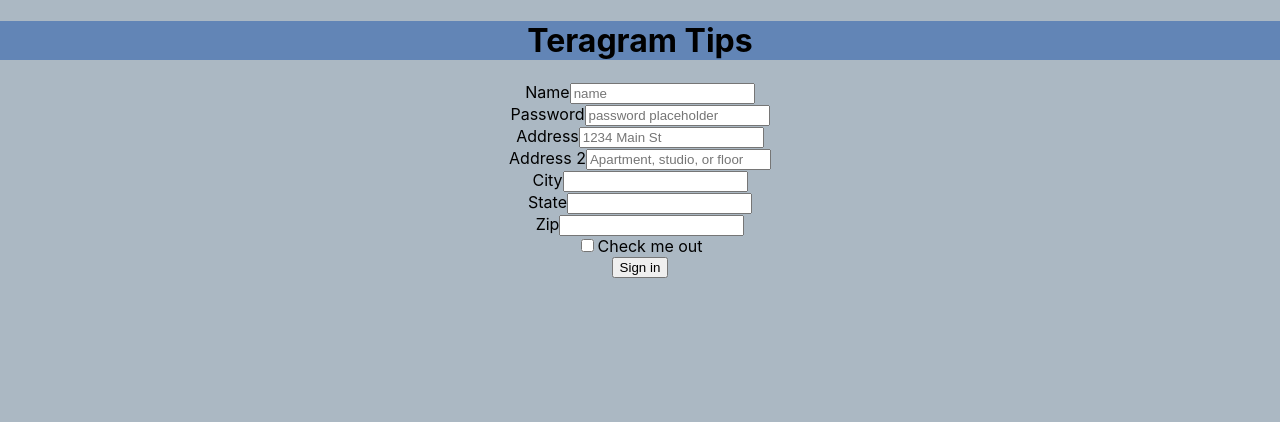
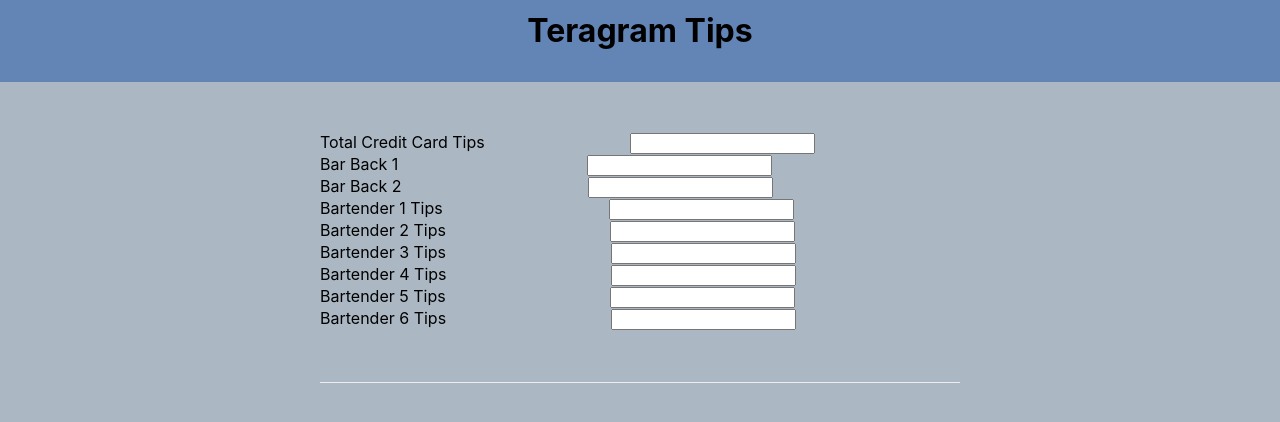
Before and after one commit to afrochef22/tipzee, a React (Create React App) app: page / in a window 1280 px wide. Shown: the top 422 px of the page. Built offline with nearby package versions, Linux system fonts and the light colour scheme.

Commit message:
A little progress on form

```diff
--- a/src/App.js
+++ b/src/App.js
@@ -1,15 +1,14 @@
-import Header from './components/Header';
-import TipsForm from './components/TipForm';
-
+import React from "react";
+import Header from "./components/Header";
+import TipsForm from "./components/TipForm";
 
 function App() {
-  return (
-    <div>
-    <Header />
-    <TipsForm />
-    </div>
-
-  );
+	return (
+		<React.Fragment>
+			<Header />
+			<TipsForm />
+		</React.Fragment>
+	);
 }
 
 export default App;
--- a/src/components/Header.css
+++ b/src/components/Header.css
@@ -1,4 +1,7 @@
 .App {
-  text-align: center;
-  background: #6285b6;
+	text-align: center;
+	background: #6285b6;
+	top: 0px;
+	margin-top: -20px;
+	padding: 10px;
 }
--- /dev/null
+++ b/src/components/TipForm.css
@@ -0,0 +1,24 @@
+.container {
+	width: 500px;
+
+	margin-top: 1000px;
+}
+
+.border {
+	background-color: #6285b6;
+	/* width: 50%; */
+	margin: 20px auto;
+	border-radius: 5px;
+}
+
+.row-content {
+	padding: 50px 0;
+	border-bottom: 1px ridge;
+	min-height: 200px;
+	width: 50%;
+	margin: auto;
+}
+
+.float {
+	float: left;
+}
--- a/src/components/TipForm.js
+++ b/src/components/TipForm.js
@@ -1,71 +1,90 @@
-import { Form, Row, Col, FormGroup, Input, Label, Button } from "reactstrap";
+import {
+	Form,
+	Row,
+	Col,
+	FormGroup,
+	Input,
+	Label,
+	FormText,
+	Button,
+} from "reactstrap";
+import "./TipForm.css";
 
 function TipsForm() {
 	return (
 		<div>
-			<Form>
-				<Row>
-					<Col md={6}>
+			<Form className="row-content">
 				<FormGroup>
-							<Label for="name">Name</Label>
-							<Input id="name" name="name" placeholder="name" type="name" />
+					<Label for="tipTotal" className="float">
+						Total Credit Card Tips
+					</Label>
+
+					<Input id="tipTotal" name="tipTotal" for="text" />
 				</FormGroup>
-					</Col>
-					<Col md={6}>
+
 				<FormGroup>
-							<Label for="examplePassword">Password</Label>
-							<Input
-								id="examplePassword"
-								name="password"
-								placeholder="password placeholder"
-								type="password"
-							/>
+					<Label for="bb1" className="float">
+						Bar Back 1
+					</Label>
+
+					<Input id="bb1" name="bb1TipTotal" for="number" />
 				</FormGroup>
-					</Col>
-				</Row>
+
 				<FormGroup>
-					<Label for="exampleAddress">Address</Label>
-					<Input
-						id="exampleAddress"
-						name="address"
-						placeholder="1234 Main St"
-					/>
+					<Label for="bb2" className="float">
+						Bar Back 2
+					</Label>
+
+					<Input id="bb2" name="bb2TipTotal" for="number" />
 				</FormGroup>
+
 				<FormGroup>
-					<Label for="exampleAddress2">Address 2</Label>
-					<Input
-						id="exampleAddress2"
-						name="address2"
-						placeholder="Apartment, studio, or floor"
-					/>
+					<Label for="bar1Tips" className="float">
+						Bartender 1 Tips
+					</Label>
+
+					<Input id="bar1Tips" name="bar1TipTotal" for="number" />
 				</FormGroup>
-				<Row>
-					<Col md={6}>
+
 				<FormGroup>
-							<Label for="exampleCity">City</Label>
-							<Input id="exampleCity" name="city" />
+					<Label for="bar2Tips" className="float">
+						Bartender 2 Tips
+					</Label>
+
+					<Input id="bar2Tips" name="bar2TipTotal" for="number" />
 				</FormGroup>
-					</Col>
-					<Col md={4}>
+
 				<FormGroup>
-							<Label for="exampleState">State</Label>
-							<Input id="exampleState" name="state" />
+					<Label for="bar3Tips" className="float">
+						Bartender 3 Tips
+					</Label>
+
+					<Input id="bar3Tips" name="bar3TipTotal" for="number" />
 				</FormGroup>
-					</Col>
-					<Col md={2}>
+
 				<FormGroup>
-							<Label for="exampleZip">Zip</Label>
-							<Input id="exampleZip" name="zip" />
+					<Label for="bar4Tips" className="float">
+						Bartender 4 Tips
+					</Label>
+
+					<Input id="bar4Tips" name="bar4TipTotal" for="number" />
 				</FormGroup>
-					</Col>
-				</Row>
-				<FormGroup check>
-					<Input id="exampleCheck" name="check" type="checkbox" />
-					<Label check for="exampleCheck">
-						Check me out
+
+				<FormGroup>
+					<Label for="bar5Tips" className="float">
+						Bartender 5 Tips
 					</Label>
+
+					<Input id="bar5Tips" name="bar5TipTotal" for="number" />
 				</FormGroup>
-				<Button>Sign in</Button>
+
+				<FormGroup>
+					<Label for="bar6Tips" className="float">
+						Bartender 6 Tips
+					</Label>
+
+					<Input id="bar6Tips" name="bar6TipTotal" for="number" />
+				</FormGroup>
 			</Form>
 		</div>
 	);
```
Lines whose indentation alone changed are shown as unchanged.
